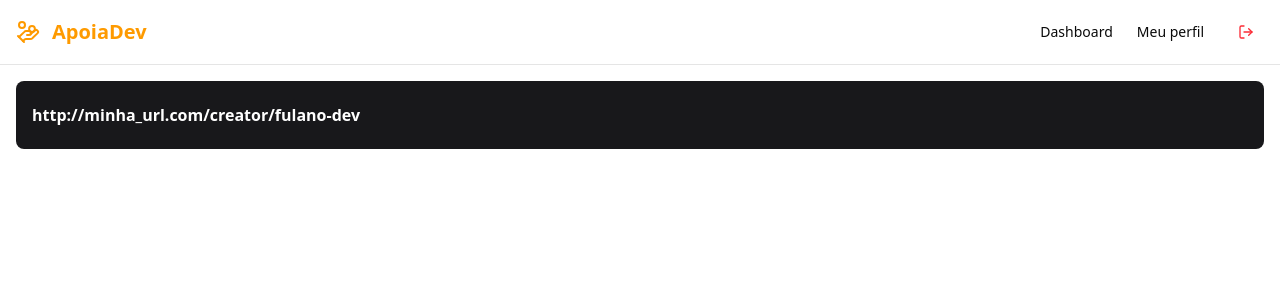
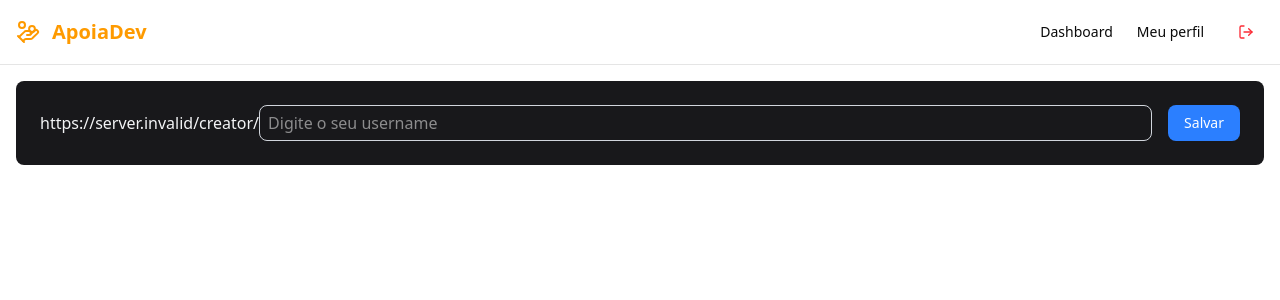
Before and after one commit to AugustoAlmondes/microSaaS-NextJS, a Next.js app: page /dashboard/me in a window 1280 px wide. Shown: the top 300 px of the page. Built offline with nearby package versions, Linux system fonts and the light colour scheme; no server answers; sample sign-in values are in the browser's storage.

Commit message:
feat: Introduce user profile page with form for setting and validating username.

```diff
--- /dev/null
+++ b/src/app/dashboard/me/_actions/create-username.tsx
@@ -0,0 +1,26 @@
+"use server"
+import { z } from "zod"
+
+const usernameSchema = z.object({
+    username: z.string().min(4, "Username deve ter pelo menos 4 caracteres").max(20, "Username deve ter no máximo 20 caracteres"),
+})
+
+type CreateUsernameFormData = z.infer<typeof usernameSchema>
+
+export async function createUsername(data: CreateUsernameFormData) {
+
+    const schema = usernameSchema.safeParse(data)
+
+    if (!schema.success) {
+        return {
+            data: null,
+            error: schema.error.issues[0].message
+        }
+    }
+
+    return {
+        data: "Username criado",
+        error: null
+    }
+
+}
--- /dev/null
+++ b/src/app/dashboard/me/_components/url.tsx
@@ -0,0 +1,49 @@
+'use client';
+import { Button } from "@/components/ui/button";
+import { createUsername } from "../_actions/create-username";
+import { useState } from "react";
+
+export function UrlPreview() {
+
+    const [error, setError] = useState<null | string>(null);
+
+    async function submitAction(formData: FormData) {
+
+        const username = formData.get("username") as string;
+
+        if (username === "") {
+            return
+        }
+
+        const response = await createUsername({ username })
+
+        if (response.error) {
+            setError(response.error)
+            return
+        }
+    }
+
+    return (
+        <div className="flex items-center flex-1 p-2 text-gray-100">
+            <form className="flex flex-1 flex-col gap-4 items-start md:items-center md:flex-row"
+                action={submitAction}>
+                <div className="flex items-center justify-center w-full">
+                    <p>
+                        {process.env.NEXT_PUBLIC_HOST_URL}/creator/
+                    </p>
+
+                    <input type="text"
+                        placeholder="Digite o seu username"
+                        name="username"
+                        className="flex-1 outline-none border h-9 border-gray-300 text-white p-2 rounded-md" />
+                </div>
+
+                <Button type="submit"
+                    className="bg-blue-500 h-9 w-full md:w-fit text-white px-4  rounded-md hover:bg-blue-600 cursor-pointer">
+                    Salvar
+                </Button>
+                {error && <p className="text-red-500">{error}</p>}
+            </form>
+        </div>
+    )
+}
--- a/src/app/dashboard/me/page.tsx
+++ b/src/app/dashboard/me/page.tsx
@@ -1,14 +1,29 @@
-export default function Me() {
+import {auth} from "@/lib/auth"
+import { redirect } from "next/navigation"
+import { UrlPreview } from "./_components/url"
+
+export default async function Me() {
+
+  const session = await auth()
+
+  if(!session) {
+    redirect("/")
+  }
+
+  const userData = {
+    id: session.user.id,
+    name: session.user?.name || null,
+    username: session.user?.username || null,
+    bio: session.user.bio || null,
+    image: session.user.image || null
+  }
+
   return (
     <main className="w-full h-full flex gap-4 flex-col items-center p-4">
       <section
         className="w-full flex lg:flex-row flex-col lg:items-center mx-auto bg-zinc-900 rounded-md p-4 gap-2"
       >
-        <p
-          className="w-fit h-9 rounded-md flex items-center font-semibold text-white"
-        >
-          http://minha_url.com/creator/fulano-dev
-        </p>
+        <UrlPreview/>
       </section>
 
 
```
